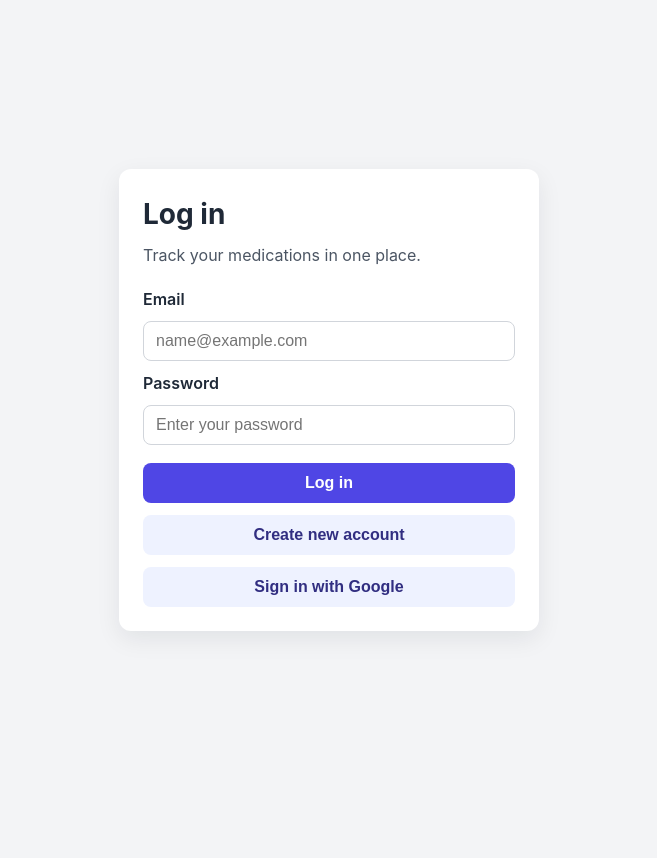
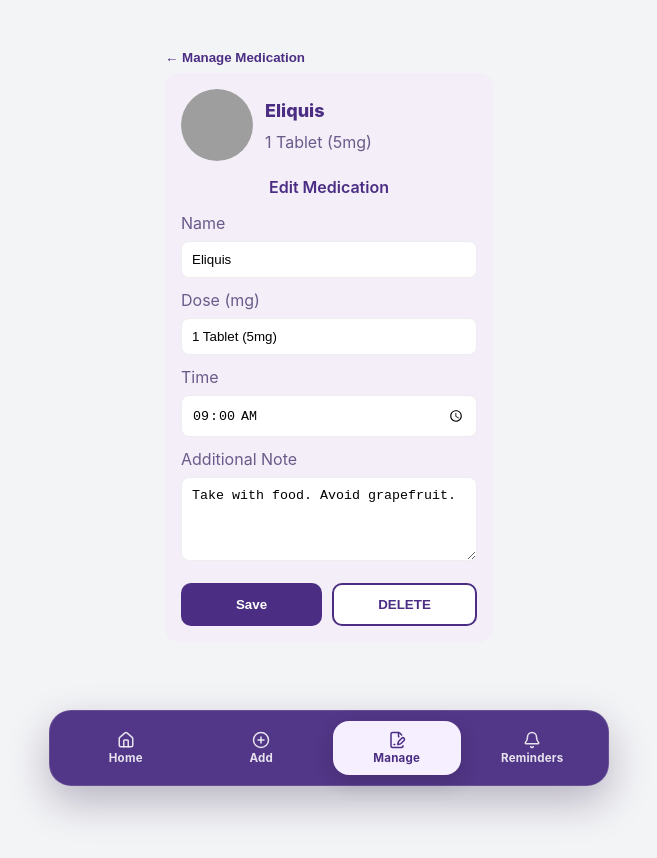
Before and after one commit to 442-spring-2026/G, a React (Vite) app: page /manage/mock1 in a window 1280 px wide. Before the commit this address led to /login. Shown: the top 858 px of the page, without its empty margins (311-968 px from the left). Before the commit the page ends 800 px from the top, so only its background shows below. Built offline with nearby package versions, Linux system fonts and the light colour scheme; no server answers; grey boxes are pictures that could not be loaded.

Commit message:
add medication management page and clean bottom navbar layout

```diff
--- a/src/App.css
+++ b/src/App.css
@@ -13,6 +13,69 @@
 body {
   margin: 0;
   min-height: 100vh;
+  background: #f3f4f6;
+}
+
+.app-shell {
+  min-height: 100vh;
+  padding-bottom: 96px;
+}
+
+.app-navbar {
+  position: fixed;
+  left: 50%;
+  bottom: 14px;
+  transform: translateX(-50%);
+  width: min(560px, calc(100vw - 24px));
+  padding: 10px 12px;
+  border-radius: 22px;
+  background: rgba(75, 46, 131, 0.96);
+  border: 1px solid rgba(255, 255, 255, 0.12);
+  box-shadow: 0 16px 40px rgba(31, 14, 62, 0.28);
+  backdrop-filter: blur(12px);
+  z-index: 50;
+}
+
+.navbar-links {
+  display: flex;
+  align-items: stretch;
+  justify-content: space-between;
+  gap: 8px;
+}
+
+.navbar-link {
+  flex: 1;
+  display: flex;
+  flex-direction: column;
+  align-items: center;
+  justify-content: center;
+  gap: 4px;
+  padding: 10px 8px;
+  border-radius: 16px;
+  color: rgba(255, 255, 255, 0.86);
+  text-decoration: none;
+  font-size: 0.72rem;
+  font-weight: 700;
+  letter-spacing: 0.02em;
+  line-height: 1;
+  transition: transform 160ms ease, background-color 160ms ease, color 160ms ease,
+    box-shadow 160ms ease;
+}
+
+.navbar-link:hover {
+  transform: translateY(-1px);
+  background: rgba(255, 255, 255, 0.08);
+}
+
+.navbar-link.active {
+  color: #4b2e83;
+  background: #f5efff;
+  box-shadow: 0 8px 20px rgba(0, 0, 0, 0.15);
+}
+
+.navbar-link svg {
+  display: block;
+  flex-shrink: 0;
 }
 
 .auth-page {
--- a/src/App.jsx
+++ b/src/App.jsx
@@ -3,18 +3,22 @@
 import Home from "./pages/Home";
 import SavedCabinet from "./pages/SavedCabinet";
 import AddMedicinePage from "./pages/AddMedicinePage";
+import ManageMedication from "./pages/ManageMedication";
 import Navbar from "./navbar";
 
 function App() {
   return (
+    <div className="app-shell">
       <Routes>
         {/* Login page has NO navbar (Requirement N1) */}
         <Route path="/login" element={<LoginPage />} />
         <Route path="/home" element={<><Navbar /><Home /></>} />
         <Route path="/dashboard" element={<><Navbar /><SavedCabinet /></>} />
         <Route path="/addmedicinepage" element={<><Navbar /><AddMedicinePage /></>} />
+        <Route path="/manage/:id" element={<><Navbar /><ManageMedication /></>} />
         <Route path="*" element={<Navigate to="/login" replace />} />
       </Routes>
+    </div>
   );
 }
 
--- a/src/navbar.jsx
+++ b/src/navbar.jsx
@@ -1,15 +1,17 @@
 import { NavLink } from 'react-router-dom';
-import { Home, PlusCircle, Bell } from 'lucide-react';
+import { Bell, FilePenLine, Home, PlusCircle } from 'lucide-react';
 
 const Navbar = () => {
   return (
-    <nav className="fixed bottom-0 left-0 w-full bg-[#4b2e83] text-[#85754d] flex justify-around items-center h-16 shadow-lg border-t border-[#85754d]">
+    <nav className="app-navbar" aria-label="Primary">
       <div className="navbar-links">
         {[
           // Home Icon (N2, N5)
           { to: '/home', icon: <Home size={18} />, label: 'Home' },
           // Add Medicine Icon (N3, N6)
           { to: '/addmedicinepage', icon: <PlusCircle size={18} />, label: 'Add' },
+          // Temporary Manage Medication page link for testing
+          { to: '/manage/mock1', icon: <FilePenLine size={18} />, label: 'Manage' },
           // Reminders Icon (N4, N7)
           { to: '/reminders', icon: <Bell size={18} />, label: 'Reminders' },
         ].map(({ to, icon, label }) => (
@@ -17,6 +19,7 @@
             key={to}
             to={to}
             className={({ isActive }) => (isActive ? 'navbar-link active' : 'navbar-link')}
+            aria-label={label}
           >
             {icon}
             {label}
--- a/src/pages/AddMedicinePage.jsx
+++ b/src/pages/AddMedicinePage.jsx
@@ -11,10 +11,10 @@
 // ─── Inline styles (no external CSS required) ────────────────────────────────
 const styles = {
   page: {
-    minHeight: "100vh",
+    minHeight: "calc(100vh + 96px)",
     background: "linear-gradient(135deg, #f5f3ff 0%, #faf9f0 60%, #f0ece0 100%)",
     fontFamily: "'Georgia', 'Times New Roman', serif",
-    paddingBottom: "60px",
+    paddingBottom: "12px",
   },
   header: {
     background: "linear-gradient(90deg, #4B2E83 0%, #3a2266 100%)",
--- /dev/null
+++ b/src/pages/ManageMedication.jsx
@@ -0,0 +1,89 @@
+import { useState, useEffect } from "react";
+import { useParams, useNavigate } from "react-router-dom";
+import { getMockMedicineById } from "../services/firebaseData";
+
+export default function ManageMedication() {
+  const { id } = useParams();
+  const navigate = useNavigate();
+
+  // Form fields (MM1-MM4 require these be populated if data exists)
+  const [name, setName] = useState("");
+  const [dosage, setDosage] = useState("");
+  const [reminderTime, setReminderTime] = useState("");
+  const [notes, setNotes] = useState("");
+  const [imageUrl, setImageUrl] = useState(null);
+
+  useEffect(() => {
+    // Fetch existing medication data (using mock helper for now)
+    const med = getMockMedicineById(id || "mock1");
+    if (med) {
+      setName(med.name || "");
+      setDosage(med.dosage || "");
+      setReminderTime(med.reminderTime || "");
+      setNotes(med.notes || "");
+      setImageUrl(med.imageUrl || null);
+    }
+  }, [id]);
+
+  function handleDelete() {
+    // For now remove action is simulated — navigate back to dashboard
+    // In production this would call a Firestore delete function
+    console.log("Delete medication", id);
+    navigate("/dashboard");
+  }
+
+  function handleSave() {
+    // Simple save simulation — in real app call update API
+    console.log("Save medication", { id, name, dosage, reminderTime, notes });
+    navigate("/dashboard");
+  }
+
+  return (
+    <div style={{ fontFamily: "inherit", minHeight: "100vh" }}>
+
+      <div style={{ maxWidth: 360, margin: "28px auto", padding: 16 }}>
+        <button
+          onClick={() => navigate(-1)}
+          aria-label="Back"
+          style={{ color: "#4B2E83", fontWeight: 700, background: "none", border: "none", cursor: "pointer", padding: 0, marginBottom: 8 }}
+        >
+          ← Manage Medication
+        </button>
+
+        <div style={{ background: "#f3eef8", borderRadius: 14, padding: 16, textAlign: "center" }}>
+          <div style={{ display: "flex", alignItems: "center", gap: 12 }}>
+            <div style={{ width: 72, height: 72, borderRadius: 36, overflow: "hidden", background: "#fff", display: "flex", alignItems: "center", justifyContent: "center" }}>
+              <img src={imageUrl || "https://via.placeholder.com/72"} alt="med" style={{ width: "100%", height: "100%", objectFit: "cover" }} />
+            </div>
+
+            <div style={{ flex: 1, textAlign: "left" }}>
+              <div style={{ fontWeight: 800, color: "#4B2E83", fontSize: 18 }}>{name || "Medication"}</div>
+              <div style={{ color: "#6b5b8a", marginTop: 6 }}>{dosage}</div>
+            </div>
+          </div>
+
+          <div style={{ marginTop: 14, color: "#4B2E83", fontWeight: 600 }}>Edit Medication</div>
+
+          <div style={{ marginTop: 12, textAlign: "left" }}>
+            <label style={{ display: "block", marginBottom: 6, color: "#6b5b8a" }}>Name</label>
+            <input value={name} onChange={(e) => setName(e.target.value)} style={{ width: "100%", padding: 10, borderRadius: 8, border: "1px solid #eee" }} />
+
+            <label style={{ display: "block", marginTop: 10, marginBottom: 6, color: "#6b5b8a" }}>Dose (mg)</label>
+            <input value={dosage} onChange={(e) => setDosage(e.target.value)} style={{ width: "100%", padding: 10, borderRadius: 8, border: "1px solid #eee" }} />
+
+            <label style={{ display: "block", marginTop: 10, marginBottom: 6, color: "#6b5b8a" }}>Time</label>
+            <input type="time" value={reminderTime} onChange={(e) => setReminderTime(e.target.value)} style={{ width: "100%", padding: 10, borderRadius: 8, border: "1px solid #eee" }} />
+
+            <label style={{ display: "block", marginTop: 10, marginBottom: 6, color: "#6b5b8a" }}>Additional Note</label>
+            <textarea value={notes} onChange={(e) => setNotes(e.target.value)} style={{ width: "100%", padding: 10, borderRadius: 8, border: "1px solid #eee", minHeight: 84 }} />
+
+            <div style={{ display: "flex", gap: 10, marginTop: 16 }}>
+              <button onClick={handleSave} style={{ flex: 1, background: "#4B2E83", color: "#fff", border: "none", padding: 12, borderRadius: 10, cursor: "pointer", fontWeight: 700 }}>Save</button>
+              <button onClick={handleDelete} style={{ flex: 1, background: "#fff", color: "#4B2E83", border: "2px solid #4B2E83", padding: 12, borderRadius: 10, cursor: "pointer", fontWeight: 700 }}>DELETE</button>
+            </div>
+          </div>
+        </div>
+      </div>
+    </div>
+  );
+}
--- a/src/services/firebaseData.js
+++ b/src/services/firebaseData.js
@@ -41,3 +41,25 @@
   const credential = await createUserWithEmailAndPassword(auth, email, password);
   return credential;
 }
+
+// --- Mock medicine data helper (for local testing / UI development) ---
+// Returns a medicine object shaped like what the UI expects.
+export function getMockMedicineById(id) {
+  // single hard-coded sample for testing; expand as needed
+  const sample = {
+    id: "mock1",
+    name: "Eliquis",
+    dosage: "1 Tablet (5mg)",
+    reminderTime: "09:00",
+    notes: "Take with food. Avoid grapefruit.",
+    imageUrl:
+      "https://images.unsplash.com/photo-1580281657521-6b9d4a1d6a6b?q=80&w=600&auto=format&fit=crop&ixlib=rb-4.0.3&s=1a2b3c4d5e",
+    // summary shown under the title in the design
+    doseSummary: "1 Tablet (5mg)",
+  };
+
+  if (!id) return null;
+  if (id === sample.id) return sample;
+  // fallback: return sample for any id to simplify dev/testing
+  return sample;
+}
```
Lines whose indentation alone changed are shown as unchanged.
